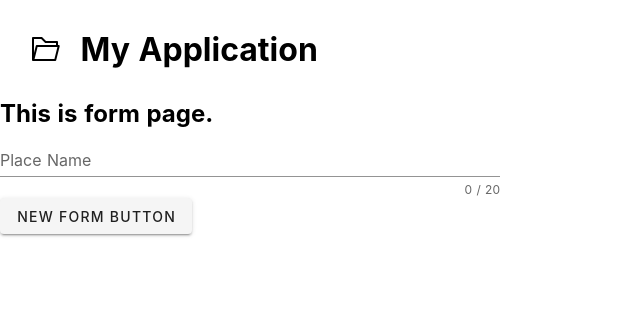
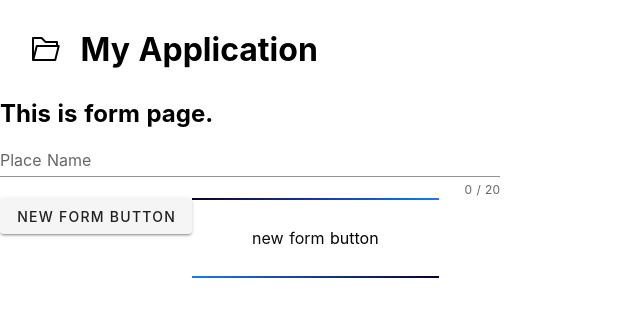
Before and after one commit to negi524/togo-list, a Nuxt app: page /form in a window 1280 px wide. Shown: the top 316 px of the page, without its empty margins (0-640 px from the left). Built offline with nearby package versions, Linux system fonts and the light colour scheme.

Commit message:
ボタンのアニメーション追加

```diff
--- a/pages/form.vue
+++ b/pages/form.vue
@@ -10,6 +10,13 @@
         required
       ></v-text-field>
       <v-btn class="mr-4" @click="postForm">new form button</v-btn>
+      <a class="btn">
+        <span class="line"></span>
+        <span class="line"></span>
+        <span class="line"></span>
+        <span class="line"></span>
+        new form button
+      </a>
     </v-form>
   </div>
 </template>
@@ -49,4 +56,97 @@ export default {
 .form {
   width: 500px;
 }
+.btn {
+  position: absolute;
+  padding: 30px 60px;
+  overflow: hidden;
+}
+
+.btn::before {
+  content: "";
+  position: absolute;
+  top: 2px;
+  bottom: 2px;
+  left: 2px;
+  width: 50%;
+  background: rgba(255, 255, 255, 0.05);
+}
+
+.btn .line:nth-child(1) {
+  position: absolute;
+  top: 0;
+  left: 0;
+  width: 100%;
+  height: 2px;
+  background: linear-gradient(to right, #0c002b, #1779ff);
+  animation: animate1 2s linear infinite;
+}
+
+@keyframes animate1 {
+  0% {
+    transform: translateX(-100%);
+  }
+  100% {
+    transform: translateX(100%);
+  }
+}
+
+.btn .line:nth-child(2) {
+  position: absolute;
+  top: 0;
+  right: 0;
+  width: 2px;
+  height: 100%;
+  background: linear-gradient(to right, #0c002b, #1779ff);
+  animation: animate2 2s linear infinite;
+  animation-delay: 1s;
+}
+
+@keyframes animate2 {
+  0% {
+    transform: translateY(-100%);
+  }
+  100% {
+    transform: translateY(100%);
+  }
+}
+
+.btn .line:nth-child(3) {
+  position: absolute;
+  bottom: 0;
+  left: 0;
+  width: 100%;
+  height: 2px;
+  background: linear-gradient(to left, #0c002b, #1779ff);
+  animation: animate3 2s linear infinite;
+}
+
+@keyframes animate3 {
+  0% {
+    transform: translateX(100%);
+  }
+  100% {
+    transform: translateX(-100%);
+  }
+}
+
+.btn .line:nth-child(4) {
+  position: absolute;
+  top: 0;
+  left: 0;
+  width: 2px;
+  height: 100%;
+  background: linear-gradient(to top, #0c002b, #1779ff);
+  animation: animate4 2s linear infinite;
+  animation-delay: 1s;
+}
+
+@keyframes animate4 {
+  0% {
+    transform: translateY(100%);
+  }
+  100% {
+    transform: translateY(-100%);
+  }
+}
 </style>
```
